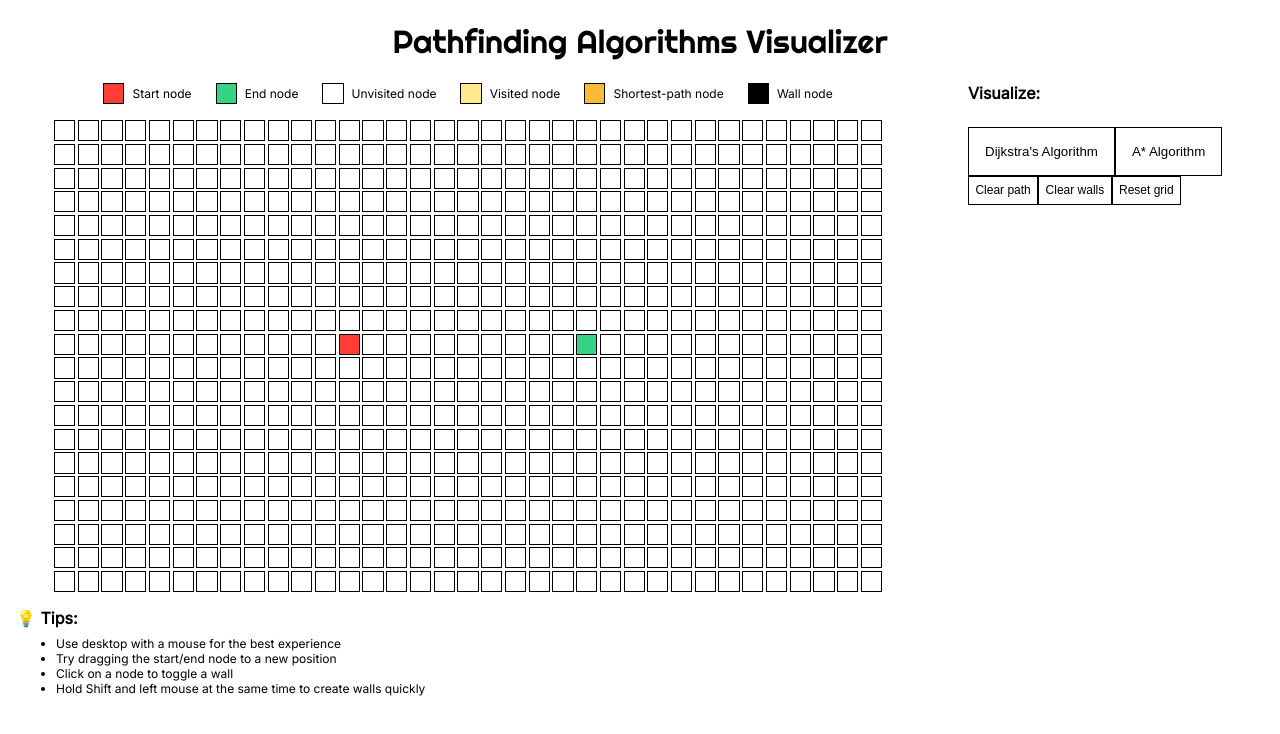
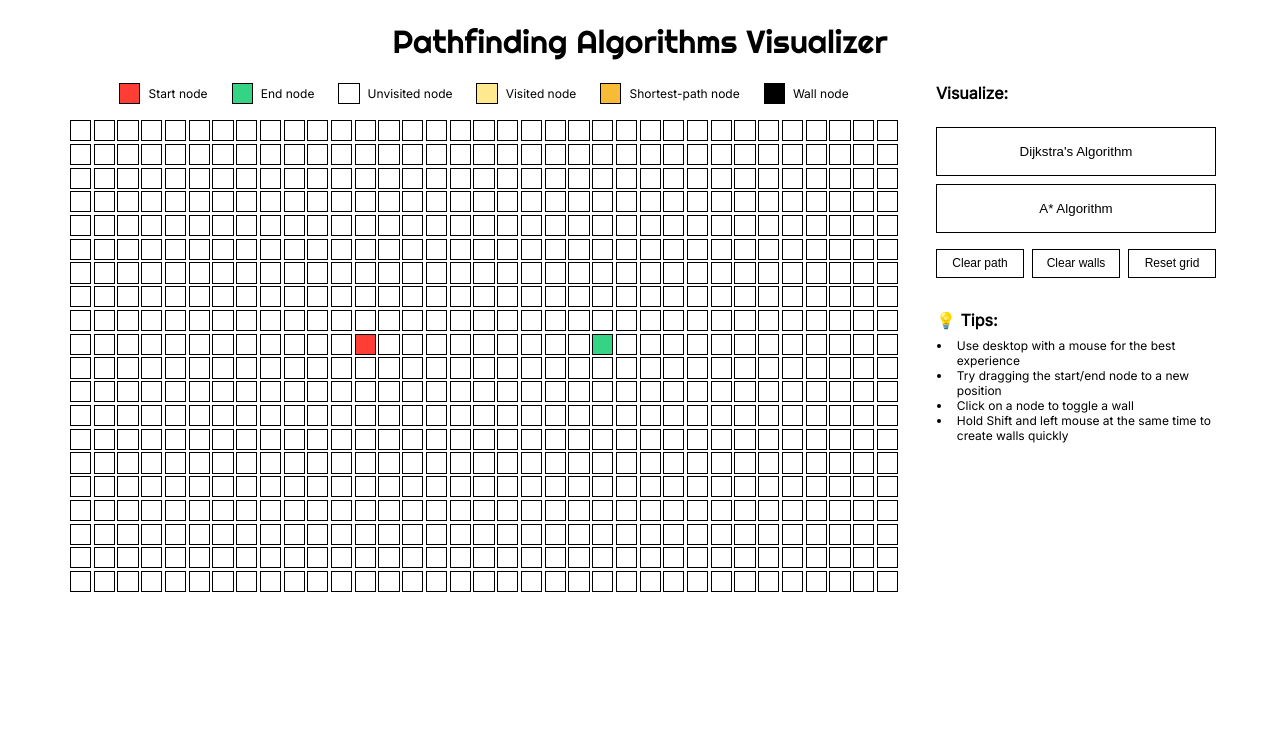
Before and after one commit to sonngdev/algorithms-visualizer, a React (Vite) app in the folder react-vite/: page / in a window 1280 px wide. Shown: the top 734 px of the page. Built offline with nearby package versions, Linux system fonts and the light colour scheme.

Commit message:
feat: Update app layout

```diff
--- a/react-vite/src/App.css
+++ b/react-vite/src/App.css
@@ -2,6 +2,7 @@
   display: flex;
   flex-direction: column;
   align-items: center;
+  padding: 0 4rem;
 }
 
 .title {
@@ -50,21 +51,6 @@
   width: fit-content;
 }
 
-.tips {
-  padding: 0 1rem;
-}
-
-.tips .subtitle {
-  font-size: 1rem;
-  margin-top: 1rem;
-  margin-bottom: 0.5rem;
-}
-
-.tips ul {
-  margin: 0;
-  font-size: 0.75rem;
-}
-
 .sidebar {
   grid-area: sidebar;
 }
@@ -75,9 +61,19 @@
   margin-bottom: 1.5rem;
 }
 
-.action.minor {
-  padding: 0.4rem;
-  font-size: 0.75rem;
+.algorithms {
+  display: flex;
+  flex-direction: column;
+  row-gap: 0.5rem;
+  margin-bottom: 1rem;
+}
+
+.cleanup-buttons {
+  width: 100%;
+  display: flex;
+  justify-content: space-between;
+  column-gap: 0.5rem;
+  margin-bottom: 2rem;
 }
 
 .action {
@@ -94,3 +90,24 @@
   box-shadow: 3px 3px 0 0;
   transform: translate(-3px, -3px);
 }
+
+.action.minor {
+  padding: 0.4rem;
+  font-size: 0.75rem;
+  width: 100%;
+}
+
+.tips .subtitle {
+  font-size: 1rem;
+  margin-bottom: 0.5rem;
+}
+
+.tips ul {
+  margin: 0;
+  font-size: 0.75rem;
+  padding-left: 1rem;
+}
+
+.tips ul li div {
+  margin-left: 0.3rem;
+}
--- a/react-vite/src/App.tsx
+++ b/react-vite/src/App.tsx
@@ -82,7 +82,7 @@ function App() {
     setNodeStates(initialNodeStates);
     timeoutRef.current.forEach(clearTimeout);
     timeoutRef.current = [];
-  }
+  };
 
   //-------------Visualizing pathfinding algorithm-------------//
 
@@ -96,7 +96,7 @@ function App() {
       }
     }
     return wallPositions;
-  }
+  };
 
   const animateAlgorithm = (
     visitedNodes: NodeDS<NodeData>[],
@@ -317,26 +317,23 @@ function App() {
           )}
         </div>
 
-        <div className="tips">
-          <h2 className="subtitle">💡 Tips:</h2>
-          <ul>
-            <li>Use desktop with a mouse for the best experience</li>
-            <li>Try dragging the start/end node to a new position</li>
-            <li>Click on a node to toggle a wall</li>
-            <li>
-              Hold Shift and left mouse at the same time to create walls quickly
-            </li>
-          </ul>
-        </div>
-
         <div className="sidebar">
           <h2 className="subtitle">Visualize:</h2>
-          <button type="button" className="action" onClick={visualizeDijkstra}>
+
+          <div className="algorithms">
+            <button
+              type="button"
+              className="action"
+              onClick={visualizeDijkstra}
+            >
               Dijkstra's Algorithm
             </button>
             <button type="button" className="action" onClick={visualizeAStar}>
               A* Algorithm
             </button>
+          </div>
+
+          <div className="cleanup-buttons">
             <button
               type="button"
               className="action minor"
@@ -351,13 +348,31 @@ function App() {
             >
               Clear walls
             </button>
-          <button
-            type="button"
-            className="action minor"
-            onClick={resetGrid}
-          >
+            <button type="button" className="action minor" onClick={resetGrid}>
               Reset grid
             </button>
+          </div>
+
+          <div className="tips">
+            <h2 className="subtitle">💡 Tips:</h2>
+            <ul>
+              <li>
+                <div>Use desktop with a mouse for the best experience</div>
+              </li>
+              <li>
+                <div>Try dragging the start/end node to a new position</div>
+              </li>
+              <li>
+                <div>Click on a node to toggle a wall</div>
+              </li>
+              <li>
+                <div>
+                  Hold Shift and left mouse at the same time to create walls
+                  quickly
+                </div>
+              </li>
+            </ul>
+          </div>
         </div>
       </div>
     </div>
```
Lines whose indentation alone changed are shown as unchanged.
